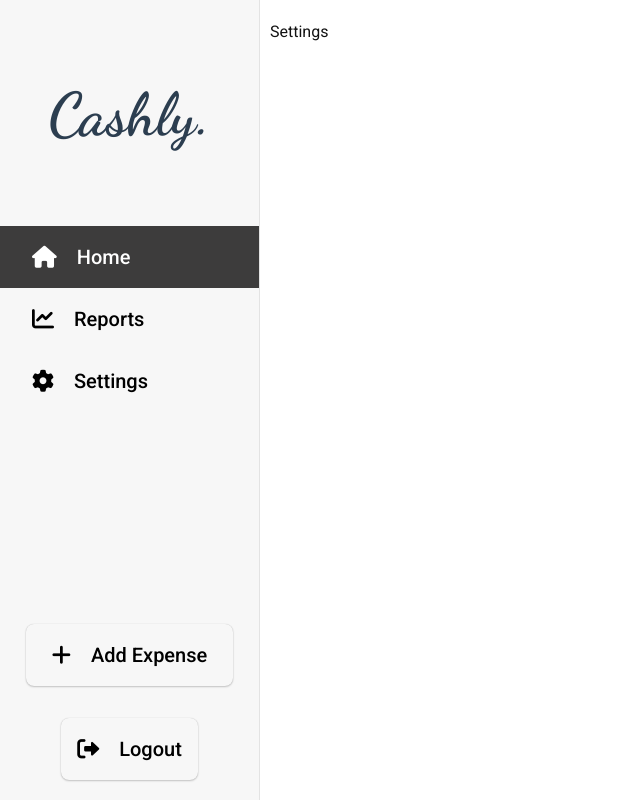
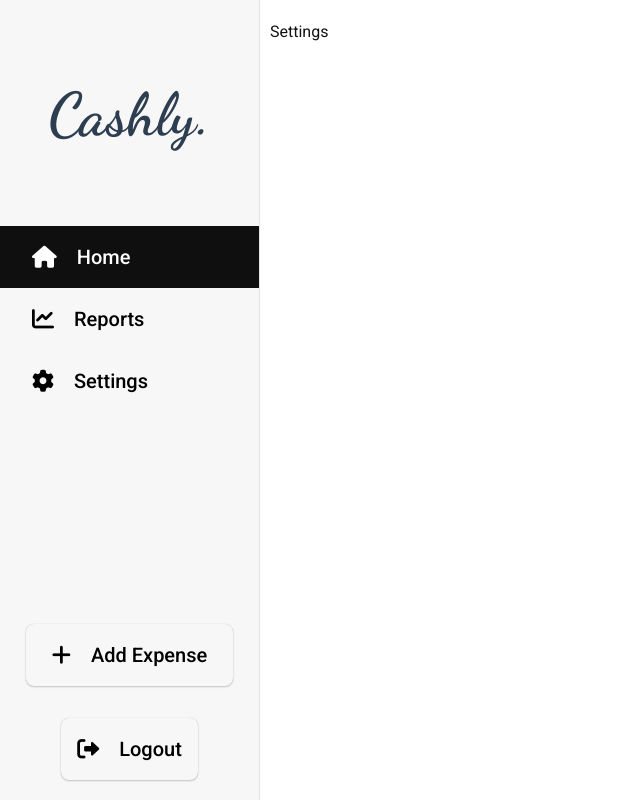
Before and after one commit to ahmedselamin/cashlysvv, a React (Create React App) app: page /settings in a window 1280 px wide. In both pictures the pointer is over the link "Home". Shown: the whole page, without its empty margins (0-640 px from the left). Built offline with nearby package versions, Linux system fonts and the light colour scheme.

Commit message:
more css changes..

```diff
--- a/src/components/Sidebar.css
+++ b/src/components/Sidebar.css
@@ -66,7 +66,7 @@ body {
 }
 
 .sidebar ul li:hover a {
-  background-color: rgb(61, 60, 60);
+  background-color: rgb(15, 15, 15);
   color: white;
 }
 
@@ -81,7 +81,7 @@ body {
   align-items: center;
   justify-content: center;
   padding: 1rem 1rem;
-  transition: background-color 0.3s, color 0.3s;
+  transition: background-color 0.2s, color 0.2s;
   font-weight: 500;
   font-size: 20px;
 
```
